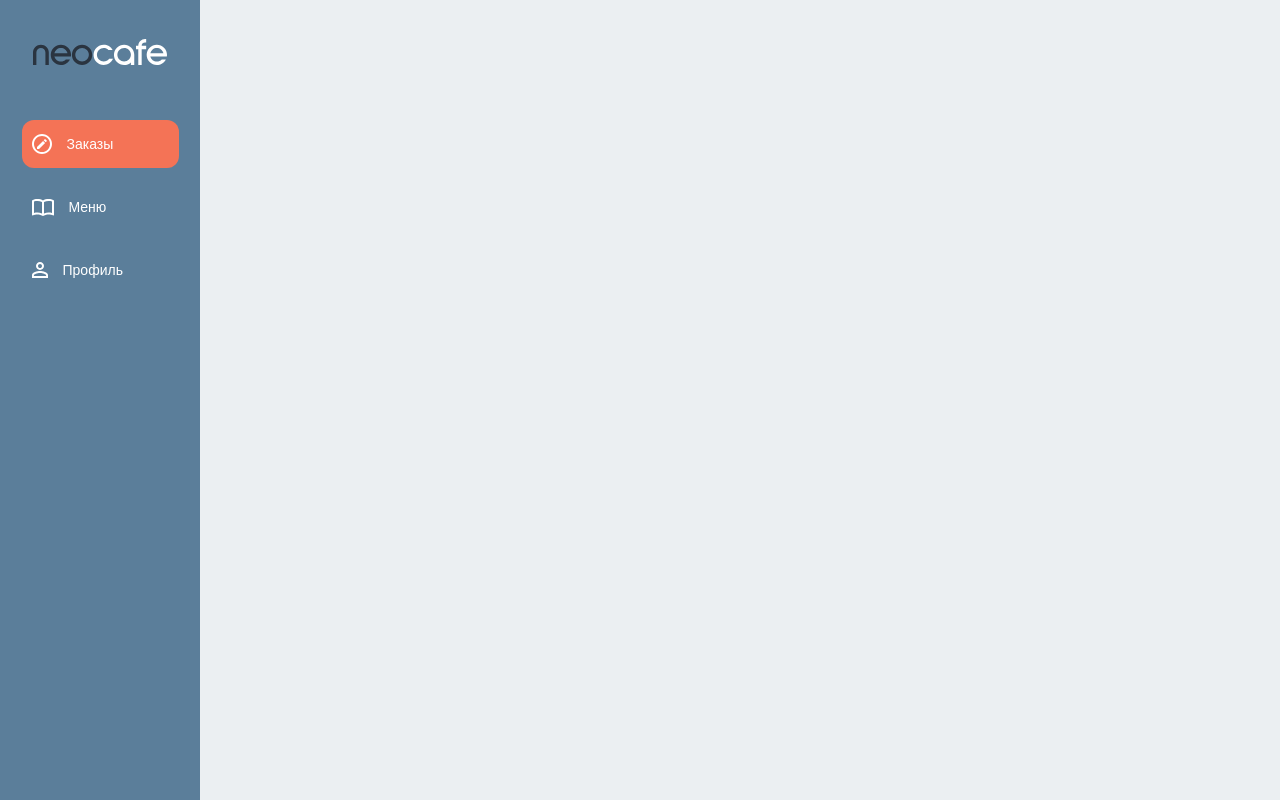
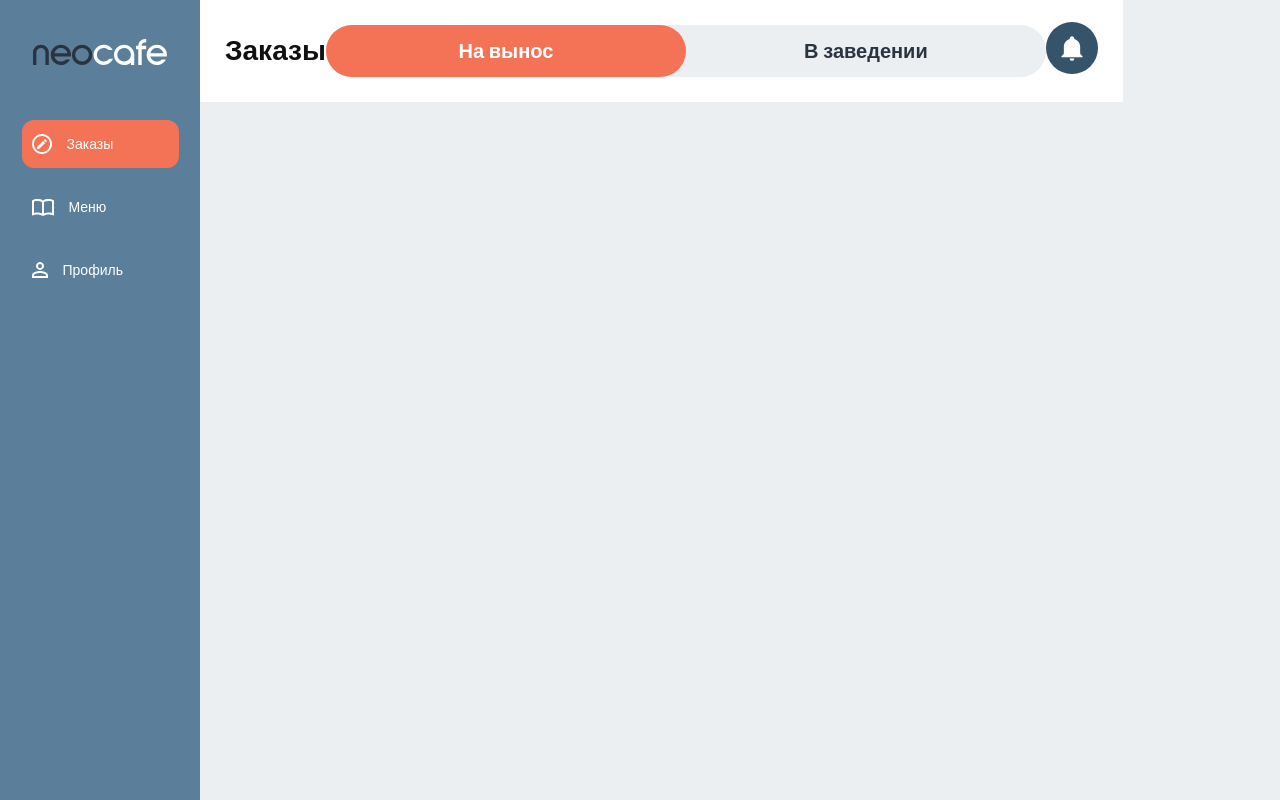
Before and after one commit to Dastan0307/neocafe, a React (Vite) app: page / in a window 1280 px wide. Built offline with nearby package versions, Linux system fonts and the light colour scheme.

Commit message:
created header for orders

```diff
--- a/src/App.jsx
+++ b/src/App.jsx
@@ -9,6 +9,7 @@ import Main from './screens/main/Main'
 
 import './App.css'
 import Sider from './components/Sider/Sider'
+import Orders from './screens/Orders'
 
 function App() {
   return (
@@ -16,7 +17,10 @@ function App() {
       {/* <MainRoutes />
       <ToastContainer /> */}
       {/* <LayoutComponent /> */}
-      <Sider />
+      <div style={{'display':'flex'}}>
+        <Sider />
+        <Orders />
+      </div>
     </>
   )
 }
--- a/src/assets/index.js
+++ b/src/assets/index.js
@@ -4,5 +4,6 @@ import logo from './images/logo.svg'
 import orderIcon from './images/orderIcon.svg'
 import menuIcon from './images/menuIcon.svg'
 import profileIcon from './images/profileIcon.svg'
+import bell from './images/Bell.svg'
 
-export { neocafeLogo, loginImg, logo, orderIcon, menuIcon, profileIcon }
+export { neocafeLogo, loginImg, logo, orderIcon, menuIcon, profileIcon, bell }
--- a/src/components/Sider/sider.module.scss
+++ b/src/components/Sider/sider.module.scss
@@ -5,7 +5,10 @@
   line-height: 120px;
   color: #fff;
   background-color: rgba(91, 126, 154, 1) !important;
-  margin: 0;
+  // // margin: 0;
+  // display: flex;
+  // flex-direction: column;
+  // justify-content: center;
 }
 .navPoint {
   display: flex;
@@ -27,6 +30,9 @@
 }
 .navMenu {
   overflow: hidden;
+  display: flex;
+  flex-direction: column;
+  align-items: center;
 }
 .active {
   background: rgb(244, 115, 86);
--- /dev/null
+++ b/src/screens/Orders/index.jsx
@@ -0,0 +1,36 @@
+import React, { useState } from 'react'
+import { bell } from '../../assets/'
+import styles from './orders.module.scss'
+const Orders = () => {
+  const [activeButton, setActiveButton] = useState('На вынос')
+
+  const handleButtonClick = (buttonType) => {
+    setActiveButton(buttonType)
+  }
+  return (
+    <div>
+      <header className={styles.header}>
+        <h2>Заказы</h2>
+        <div className={styles.btnWrapper}>
+          <button
+            className={activeButton === 'На вынос' ? styles.active : ''}
+            onClick={() => handleButtonClick('На вынос')}
+          >
+            На вынос
+          </button>
+          <button
+            className={activeButton === 'В заведении' ? styles.active : ''}
+            onClick={() => handleButtonClick('В заведении')}
+          >
+            В заведении
+          </button>
+        </div>
+        <div>
+          <img src={bell} alt="bell" />
+        </div>
+      </header>
+    </div>
+  )
+}
+
+export default Orders
--- /dev/null
+++ b/src/screens/Orders/orders.module.scss
@@ -0,0 +1,44 @@
+.header {
+  max-width: 100vw;
+  height: 102px;
+  background: rgb(255, 255, 255);
+  display: flex;
+  align-items: center;
+  padding: 25px;
+  display: flex;
+  justify-content: space-between;
+  .btnWrapper {
+    display: flex;
+    background: rgb(235, 239, 242);
+    border-radius: 100px;
+  }
+  button {
+    width: 360px;
+    height: 52px;
+    background: rgb(235, 239, 242);
+    border: none;
+    color: rgb(42, 52, 64);
+    font-size: 20px;
+    font-weight: 600;
+    line-height: 30px;
+    cursor: pointer;
+    border-radius: 100px;
+  }
+  .active {
+    width: 360px;
+    height: 52px;
+    background: rgb(244, 115, 86);
+    border: none;
+    color: rgb(255, 255, 255);
+    font-size: 20px;
+    font-weight: 600;
+    line-height: 30px;
+    border-bottom-right-radius: 100px;
+    border-top-right-radius: 100px;
+    cursor: pointer;
+    transition: all 0.5s;
+  }
+  img{
+    cursor: pointer;
+  }
+}
```
Also changed, not shown: src/assets/images/Bell.svg (added).
